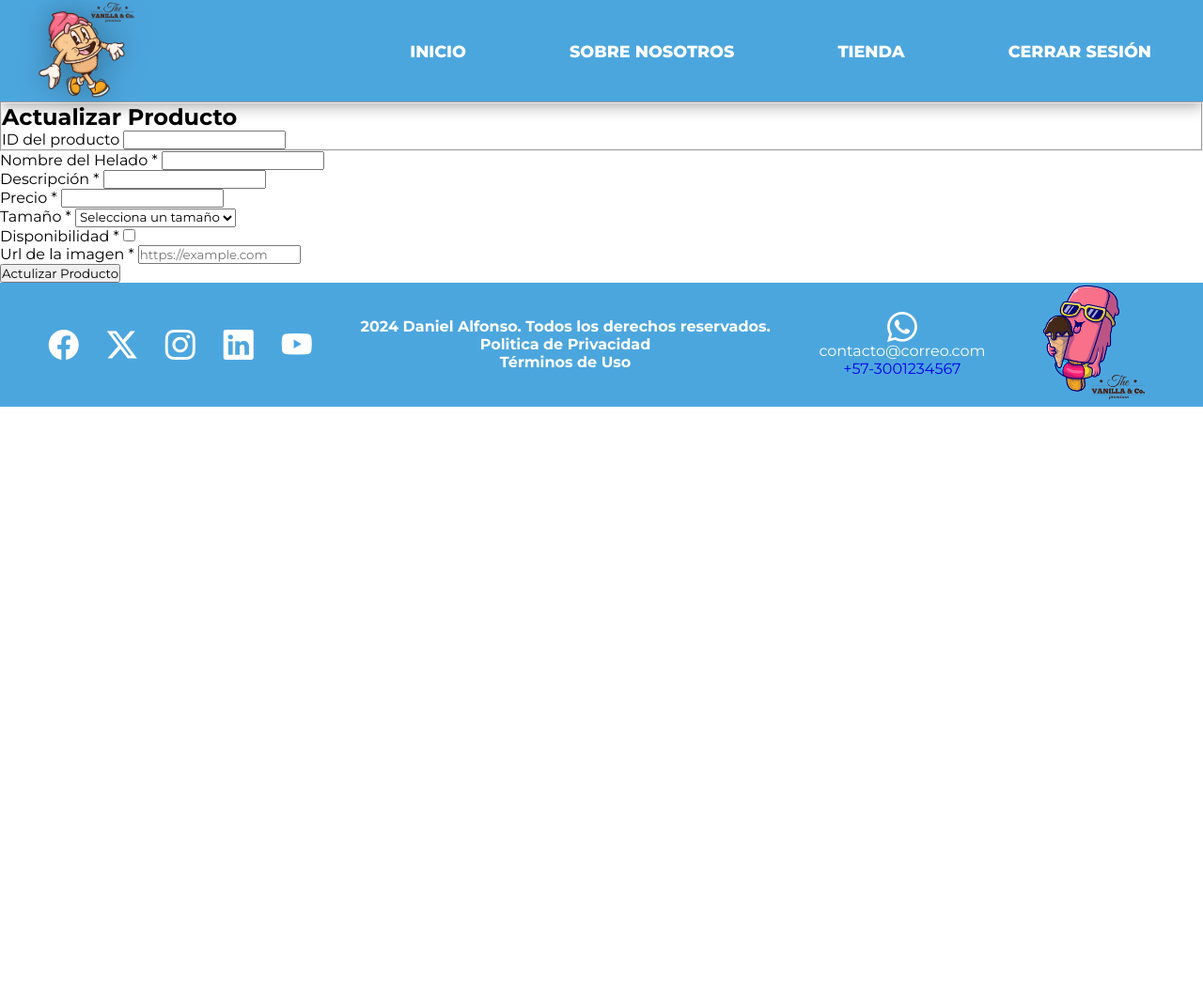
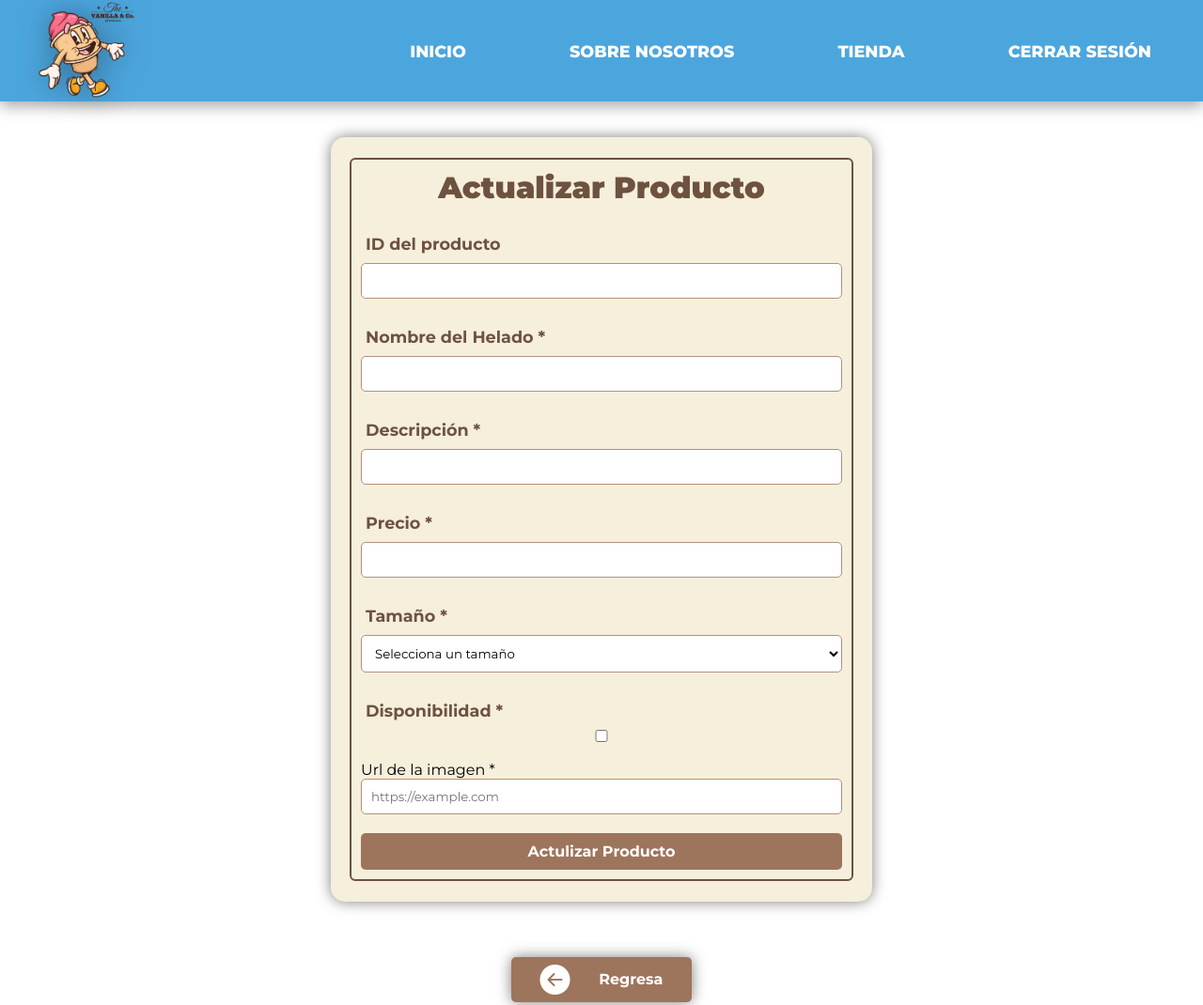
Before and after one commit to daroalge/proyecto_daniel, a plain HTML site: page html/refreshProduct.html in a window 1280 px wide. Shown: the top 1070 px of the page at 94% size. Before the commit the page ends 800 px from the top, so only its background shows below. Drawn offline with nearby package versions, Linux system fonts and the light colour scheme; some packages are replaced by stand-ins of ours; no server answers; a script that the page names is missing.

Commit message:
add styles for refreshproduct

```diff
--- a/html/refreshProduct.html
+++ b/html/refreshProduct.html
@@ -4,7 +4,7 @@
     <meta charset="UTF-8">
     <meta name="viewport" content="width=device-width, initial-scale=1.0">
     <link rel="stylesheet" href="../stylesheet/indexStyle.css">
-    <link rel="stylesheet" href="../stylesheet/dashboardStyle.css">
+    <link rel="stylesheet" href="../stylesheet/refreshProductStyle.css">
     <link rel="shortcut icon" href="../img/android-chrome-512x512.png" type="image/x-icon">
     <link rel="stylesheet" href="https://cdn.jsdelivr.net/npm/bootstrap-icons@1.11.3/font/bootstrap-icons.min.css">
     <script src="https://cdn.jsdelivr.net/npm/sweetalert2@11"></script>
@@ -43,40 +43,35 @@
     </header>
 
     <!--MAIN-->
-    <main class="updateProducts">
-        <div class="updateProducts">
-            <form class="updateProductsForm" id="updateProductsForm">
-                <fieldset clupdate--fieldset">
+    <main class="refreshProduct">
+        <div class="refreshProducts">
+            <form class="refreshProductsForm" id="updateProductsForm">
+                <fieldset class="refreshProducts--fieldset">
                     <h2>Actualizar Producto</h2>
 
-                    <div class="updateProducts--field"></div>
-                        <label class="updateProducts--label" for="product_id">ID del producto </label>
-                        <input class="updateProducts--input" type="number" name="product_idInput" id="product_id" readonly>
+                    <div class="refreshProducts--field">
+                        <label class="refreshProducts--label" for="product_id">ID del producto </label>
+                        <input class="refreshProducts--input" type="number" name="product_idInput" id="product_id" readonly>
                     </div>
 
-                    <div class="updateProducts--field">
-                        <label class="updateProducts--label" for="nombreHelado">Nombre del Helado *</label>
-                        <input class="updateProducts--input" type="text" name="nombreHeladoInput" id="nombreHelado" minlength="2" maxlength="50" required>
+                    <div class="refreshProducts--field">
+                        <label class="refreshProducts--label" for="nombreHelado">Nombre del Helado *</label>
+                        <input class="refreshProducts--input" type="text" name="nombreHeladoInput" id="nombreHelado" minlength="2" maxlength="50" required>
                     </div>
 
-                    <div class="updateProducts--field">
-                        <label class="updateProducts--label" for="description">Descripción *</label>
-                        <input class="updateProducts--input" type="text" name="descriptionInput" id="description" minlength="2" maxlength="120" required>
+                    <div class="refreshProducts--field">
+                        <label class="refreshProducts--label" for="description">Descripción *</label>
+                        <input class="refreshProducts--input" type="text" name="descriptionInput" id="description" minlength="2" maxlength="120" required>
                     </div>
 
-                    <div class="updateProducts--field">
-                        <label class="updateProducts--label" for="price">Precio *</label>
-                        <input class="updateProducts--input" type="number" name="priceInput" id="price" minlength="4" maxlength="8" required>
+                    <div class="refreshProducts--field">
+                        <label class="refreshProducts--label" for="price">Precio *</label>
+                        <input class="refreshProducts--input" type="number" name="priceInput" id="price" minlength="4" maxlength="8" required>
                     </div>
 
-                    <!--<div class="createProducts--field">
-                        <label class="createProducts--label" for="size">Tamaño *</label>
-                        <input class="createProducts--input" type="text" name="sizeInput" id="size" minlength="4" maxlength="15" required placeholder="Pequeño, Mediano, Grande">
-                    </div>-->
-
-                    <div class="updateProducts--field">
-                        <label class="updateProducts--label" for="size">Tamaño *</label>
-                        <select class="updateProducts--input" name="sizeInput" id="size" required>
+                    <div class="refreshProducts--field">
+                        <label class="refreshProducts--label" for="size">Tamaño *</label>
+                        <select class="refreshProducts--input" name="sizeInput" id="size" required>
                             <option value="" disabled selected>Selecciona un tamaño</option>
                             <option value="pequeno">Pequeño</option>
                             <option value="mediano">Mediano</option>
@@ -85,21 +80,22 @@
                     </div>
 
 
-                    <div class="updateProducts--field">
-                        <label class="updateProducts--label" for="availability">Disponibilidad *</label>
-                        <input class="updateProducts--input" type="checkbox" name="availabilityInput" id="availability"required>
+                    <div class="refreshProducts--field">
+                        <label class="refreshProducts--label" for="availability">Disponibilidad *</label>
+                        <input class="refreshProducts--input" type="checkbox" name="availabilityInput" id="availability">
                     </div>
 
-                    <div class="updateProducts--field">
-                        <label class="updateProducts--label" for="image">Url de la imagen *</label>
-                        <input class="updateProducts--input" type="url" name="imageInput" id="image" minlength="4" maxlength="100" placeholder="https://example.com" required>
+                    <div class="refreshProducts--field">
+                        <label class=refresheProducts--label" for="image">Url de la imagen *</label>
+                        <input class="refreshProducts--input" type="url" name="imageInput" id="image" minlength="4" maxlength="100" placeholder="https://example.com" required>
                     </div>
 
-                    <input type="submit" class="updateProducts--button" value="Actulizar Producto">
+                    <input type="submit" class="refreshProducts--button" value="Actulizar Producto">
 
                 </fieldset>
             </form>
         </div>
+        <button type="submit" id="refreshProduct--buttonBack" onclick="window.location.href='updateProduct.html'"><i class="bi bi-arrow-left-circle-fill"></i>Regresa</button>
     </main>
 
     <!--FOOTER-->
--- /dev/null
+++ b/stylesheet/refreshProductStyle.css
@@ -0,0 +1,123 @@
+/*-----styles for main Refesh Products-----*/
+
+.refreshProduct {
+    display: flex;
+    flex-direction: column;
+    align-items: center;
+}
+
+.refreshProducts {
+    width: 45vw;
+    padding: 3% 0;
+    flex-direction: column;
+}
+
+.refreshProductsForm {
+    align-items: center;
+    justify-content: center;
+    align-items: center;
+    max-width: 100%;
+    background-color: #f5efdc;
+    padding: 20px;
+    border-radius: 15px;
+    box-shadow: 0 0 15px rgba(0, 0, 0, 0.5);
+}
+
+.refreshProducts h2 {
+    text-align: center;
+    font-size: 2rem;
+    color: #6E5240;
+    font-weight: 900;
+}
+
+.refreshProducts--fieldset {
+    margin: 2px 0;
+    border: 2px solid #6E5240;
+    border-radius: 6px;
+    padding: 10px;
+    align-items: center;
+}
+
+.refreshProducts--field {
+    margin-bottom: 20px;
+}
+
+.refreshProducts--label {
+    display: block;
+    margin: 30px 5px 10px;
+    font-size: 1.1rem;
+    color: #6E5240;
+    font-weight: 700;
+}
+
+.refreshProducts--input {
+    width: 100%;
+    padding: 10px;
+    border: 1px solid #B1917D;
+    border-radius: 5px;
+    background-color: #fff;
+    box-sizing: border-box;
+    display: flex;
+}
+
+.refreshProducts--input:focus {
+    border-color: #4F3B2E;
+    outline: none;
+}
+
+.refreshProducts--button {
+    display: block;
+    width: 100%;
+    padding: 10px 15px;
+    background-color: #9d755c;
+    color: #fff;
+    border: none;
+    border-radius: 5px;
+    font-size: 1em;
+    cursor: pointer;
+    text-align: center;
+    font-weight: 700;
+    transition: 0.4s;
+
+}
+
+.refreshProducts--button:hover {
+    background-color: #4D392D;
+    box-shadow: 0px 10px 10px rgba(0, 0, 0, 0.3);
+}
+
+#refreshProduct--buttonBack  {
+    display: flex;
+    align-items: center;
+    justify-content: space-evenly;
+    margin: 20px 0px;
+    width: 15vw;
+    height: 6vh;
+    background-color: #9d755c;
+    color: #fff;
+    border-radius: 5px;
+    font-size: 1em;
+    cursor: pointer;
+    border: none;
+    font-weight: 700;
+    transition: 0.4s;
+    box-shadow: 0 0 15px rgba(0, 0, 0, 0.5);
+}
+
+#refreshProduct--buttonBack:hover {
+    background-color: #4D392D;
+    box-shadow: 0px 10px 10px rgba(0, 0, 0, 0.3);
+}
+
+/*-----MOBILE-----*/
+@media screen and (max-width: 768px) {
+    .refreshProducts {
+        width: 90vw;
+        padding: 5% 0;
+    }
+
+    #refreshProduct--buttonBack  {
+        width: 40vw;
+    }
+
+}
```
